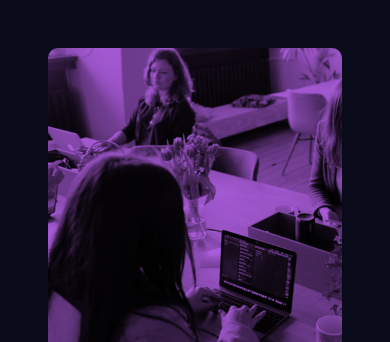
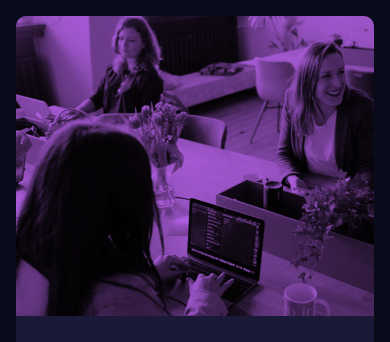
Before and after one commit to anmolkapil/stats-preview-card-component, a plain HTML site: page index.html in a window 390 px wide. Shown: the top 342 px of the page. Drawn offline with Linux system fonts and the light colour scheme.

Commit message:
Fixed Card Margin in Mobile Version

```diff
--- a/sass/_component.scss
+++ b/sass/_component.scss
@@ -1,5 +1,8 @@
 .card {
     margin: 3rem;
+    @media only screen and (max-width: 800px) {
+        margin: 1rem;
+    }
     display: flex;
     border-radius: 10px;
     background-color: $dark-desat-blue;
```
Also changed, not shown: css/styles.css, 1 other file.
